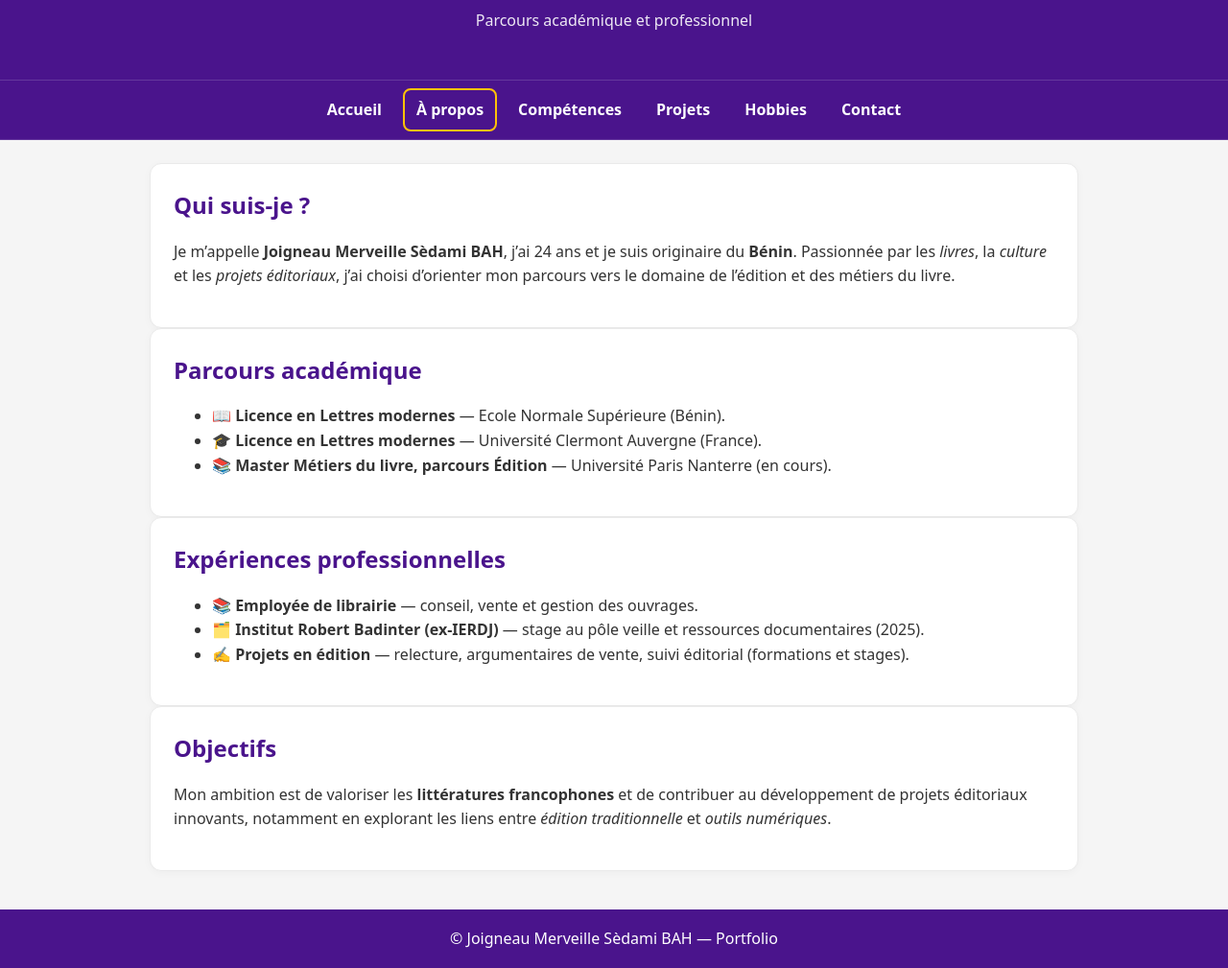
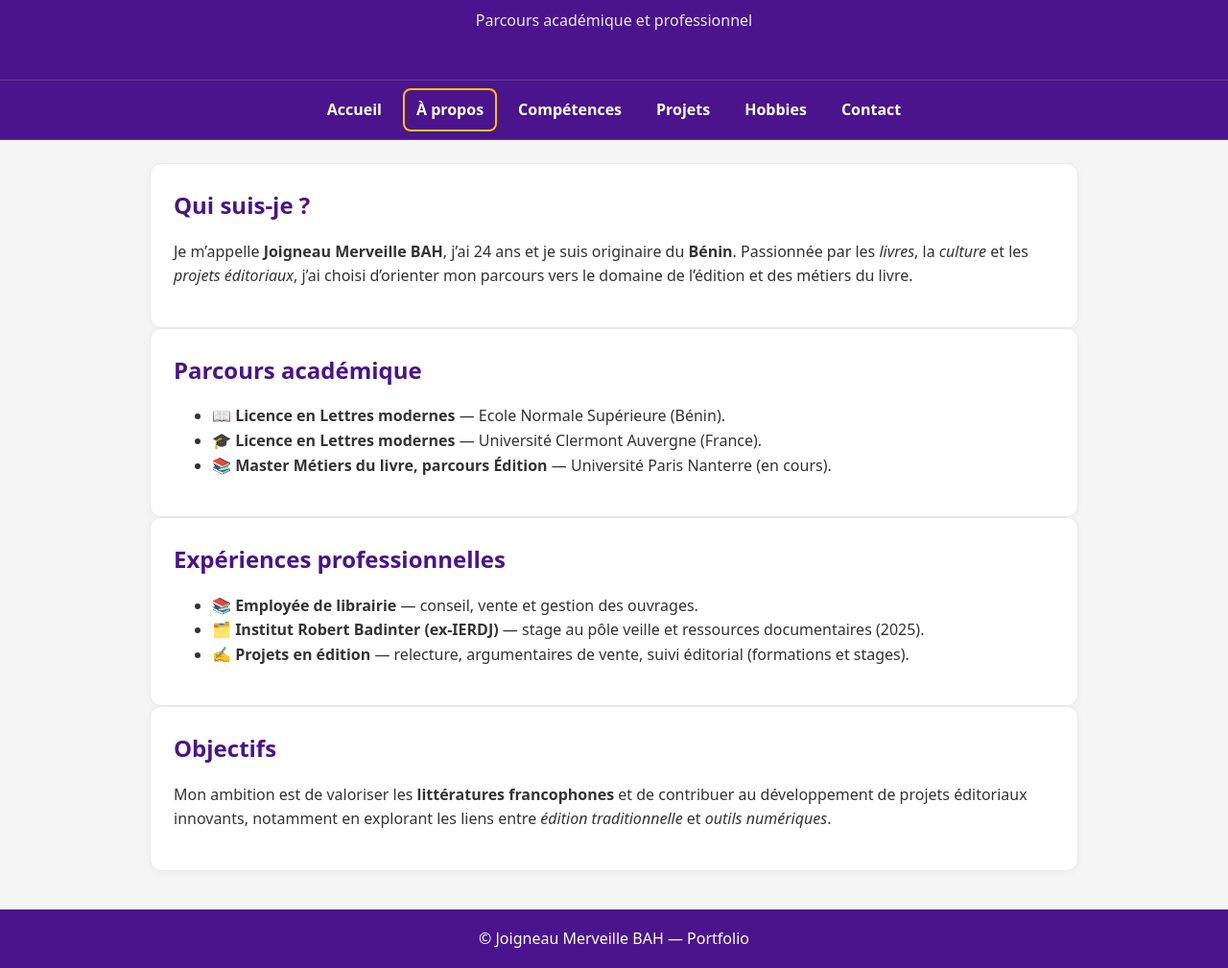
Before and after one commit to mervamy-web/Portfolio, a plain HTML site: page a-propos.html in a window 1280 px wide. Shown: the part 86-1095 px from the top of the page at 96% size. Drawn offline with Linux system fonts and the light colour scheme.

Commit message:
a-propos.html

```diff
--- a/a-propos.html
+++ b/a-propos.html
@@ -3,7 +3,7 @@
 <head>
   <meta charset="UTF-8">
   <meta name="viewport" content="width=device-width, initial-scale=1">
-  <title>À propos — Joigneau Merveille Sèdami BAH</title>
+  <title>À propos — Joigneau Merveille BAH</title>
   <link rel="stylesheet" href="assets/css/style.css">
 </head>
 <body>
@@ -26,7 +26,7 @@
     <section class="card">
       <h2>Qui suis-je ?</h2>
       <p>
-        Je m’appelle <strong>Joigneau Merveille Sèdami BAH</strong>, j’ai 24 ans et je suis originaire du
+        Je m’appelle <strong>Joigneau Merveille BAH</strong>, j’ai 24 ans et je suis originaire du
         <strong>Bénin</strong>. Passionnée par les <em>livres</em>, la <em>culture</em> et les
         <em>projets éditoriaux</em>, j’ai choisi d’orienter mon parcours vers le domaine de
         l’édition et des métiers du livre.
@@ -62,7 +62,7 @@
   </main>
 
   <footer>
-    © Joigneau Merveille Sèdami BAH — Portfolio
+    © Joigneau Merveille BAH — Portfolio
   </footer>
 
 </body>
```
